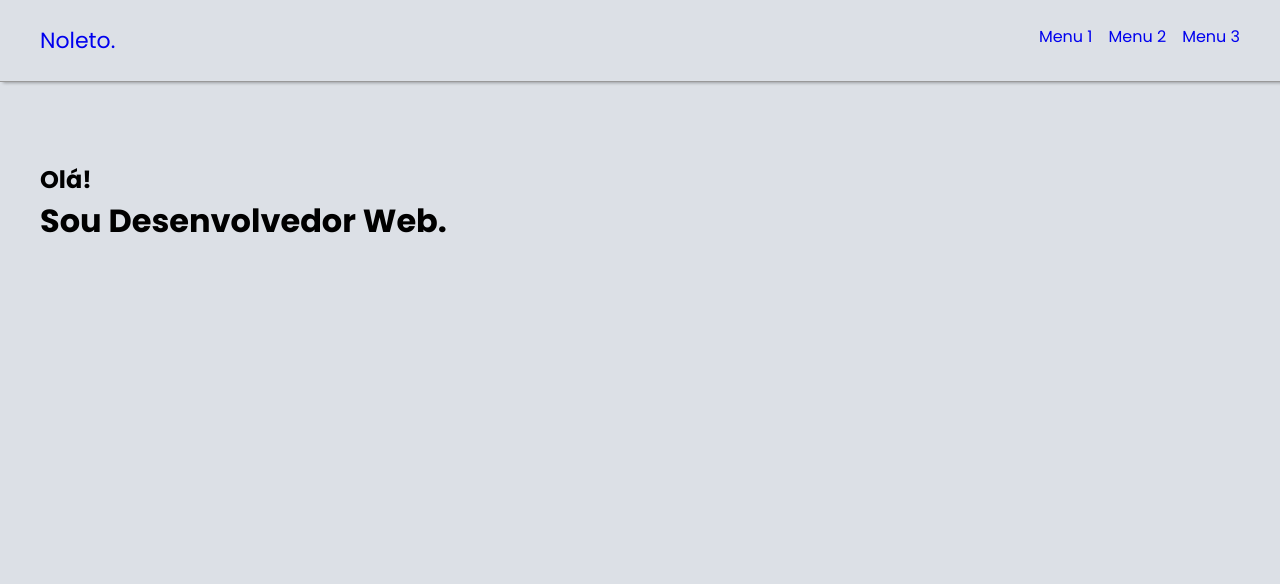
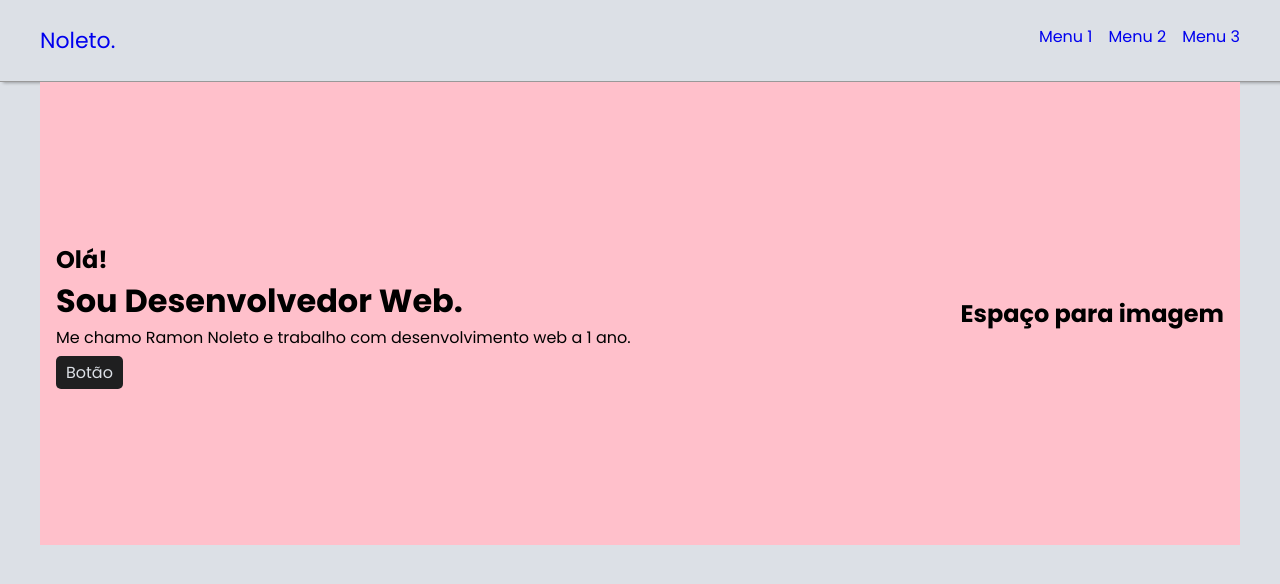
Before and after one commit to RNoleto/Portfolio2023-Vue3, a Vue app: page / in a window 1280 px wide. Shown: the top 584 px of the page. Built offline with nearby package versions, Linux system fonts and the light colour scheme.

Commit message:
ajustes informação da home

```diff
--- a/src/global.scss
+++ b/src/global.scss
@@ -30,3 +30,16 @@ html {
   margin: 0 auto;
   padding: 0 1rem;
 }
+
+.btn {
+  background-color: var(--color1);
+  padding: 5px 10px;
+  border-radius: 5px;
+  color: var(--color5);
+  transition: .5s;
+
+  &:hover {
+    background-color: var(--color3);
+    color: var(--color1);
+  }
+}
--- a/src/views/Home.vue
+++ b/src/views/Home.vue
@@ -4,6 +4,13 @@
       <div class="text">
         <h2>Olá!</h2>
         <h1>Sou Desenvolvedor Web.</h1>
+        <p>Me chamo Ramon Noleto e trabalho com desenvolvimento web a 1 ano.</p>
+        <div class="buttons">
+          <a href="" class="btn">Botão</a>
+        </div>
+      </div>
+      <div class="image">
+        <h2>Espaço para imagem</h2>
       </div>
     </div>
   </div>
@@ -15,7 +22,16 @@ export default{
 </script>
 
 <style lang="scss" scoped>
-.text{
-  padding: 5rem 0px;
+.banner{
+  display: flex;
+  align-items: center;
+  justify-content: space-between;
+  padding: 10rem 1rem;
+  background-color: pink;
+  .text{
+  .buttons{
+    margin-top: 10px;
+  }
+}
 }
 </style>
```
